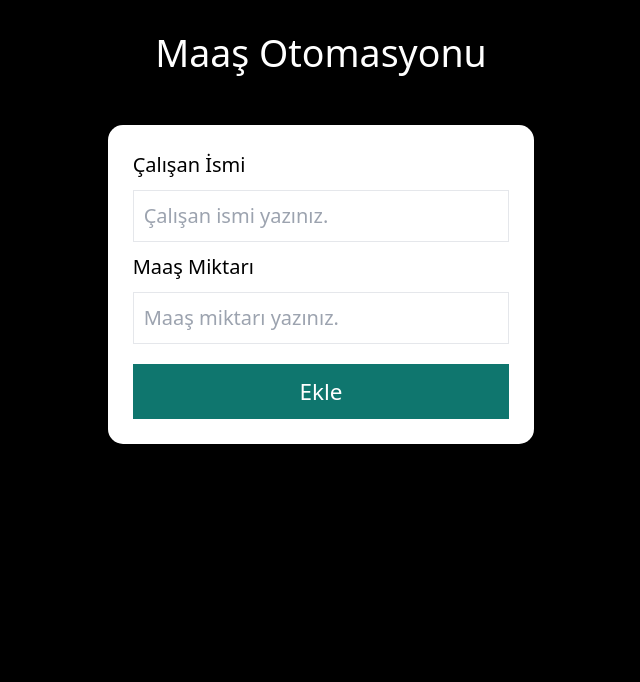
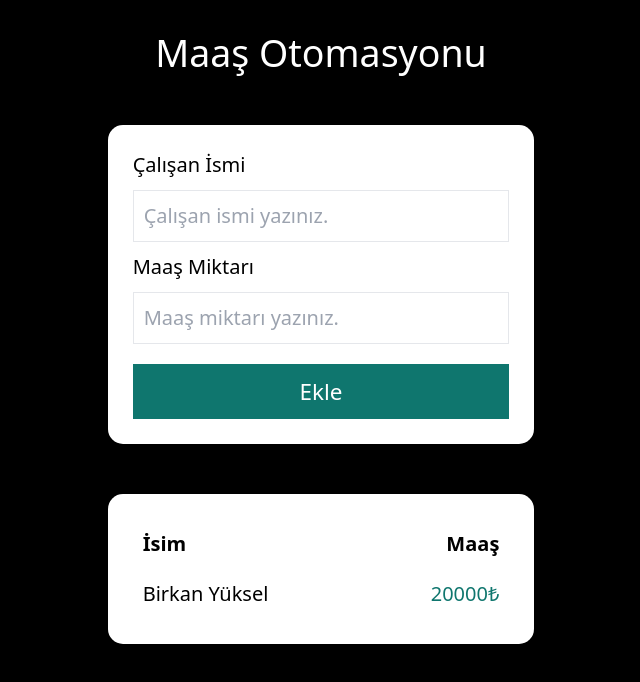
Before and after one commit to birkanyksl/workers-app, a React (Create React App) app: page / in a window 1280 px wide. Shown: the top 682 px of the page, without its empty margins (319-959 px from the left). Built offline with nearby package versions, Linux system fonts and the light colour scheme.

Commit message:
WorkerList oluşturuldu.

```diff
--- a/src/App.jsx
+++ b/src/App.jsx
@@ -1,10 +1,12 @@
 import AddWorker from "./components/Workers/AddWorker";
+import WorkerList from "./components/Workers/WorkerList";
 
 function App() {
   return (
     <div className="App ">
       <h1 className="text-white text-center mt-6 text-3xl">Maaş Otomasyonu</h1>
       <AddWorker />
+      <WorkerList workers={[]} />
     </div>
   );
 }
--- /dev/null
+++ b/src/components/Workers/WorkerList.jsx
@@ -0,0 +1,21 @@
+import React from "react";
+import Card from "../UI/Card";
+
+const WorkerList = () => {
+  return (
+    <Card className="mt-10">
+      <ul>
+        <li className="flex justify-between p-2 ">
+          <span className="font-bold">İsim</span>
+          <span className="font-bold">Maaş</span>
+        </li>
+        <li className="flex justify-between cursor-pointer hover:shadow-xl p-2 transition-shadow">
+          <span>Birkan Yüksel</span>
+          <span className="text-teal-700 font-medium">20000₺</span>
+        </li>
+      </ul>
+    </Card>
+  );
+};
+
+export default WorkerList;
```
